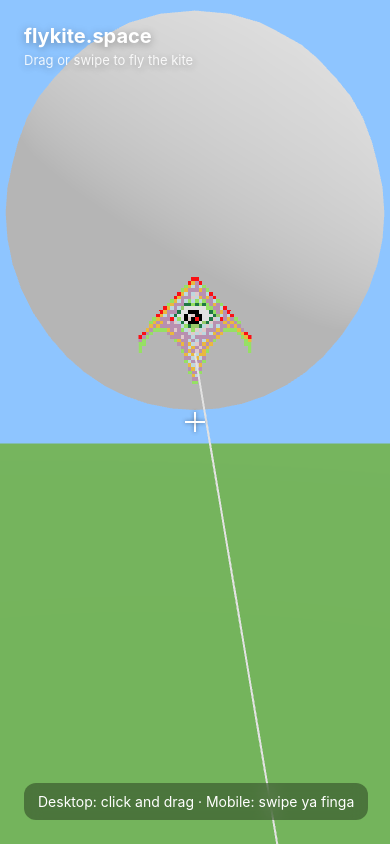
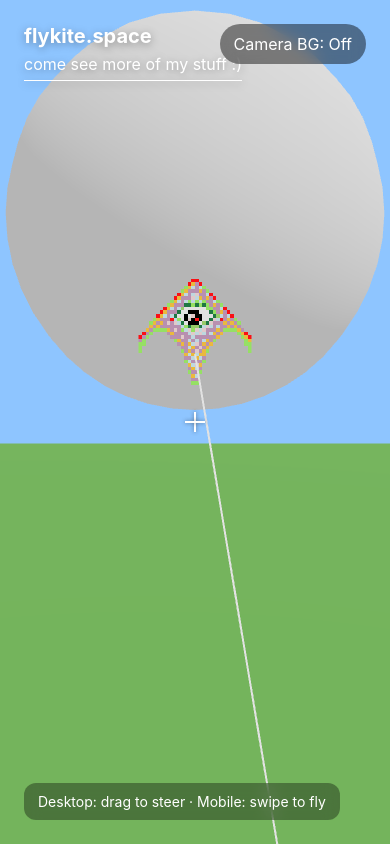
Before and after one commit to pinkhit/flykiteSpace, a React (Vite) app: page / in a window 390 px wide. Built offline with nearby package versions, Linux system fonts and the light colour scheme.

Commit message:
kite steering behavior v0.9, added passthrough camera feature, fixed bug where links not clickable through threeJS canvas

```diff
--- a/src/App.tsx
+++ b/src/App.tsx
@@ -1,12 +1,33 @@
+// import { GameCanvas } from './game/scene'
+// import { Hud } from './components/HUD'
+// import './index.css'
+
+// export default function App() {
+//   return (
+//     <main className="app">
+//       <GameCanvas />
+//       <Hud />
+//     </main>
+//   )
+// }
+
+import { useState } from 'react'
 import { GameCanvas } from './game/scene'
 import { Hud } from './components/HUD'
+import { CameraBackground } from './components/passThroughCam'
 import './index.css'
 
 export default function App() {
+  const [cameraMode, setCameraMode] = useState(false)
+
   return (
-    <main className="app">
-      <GameCanvas />
-      <Hud />
+    <main className={`app ${cameraMode ? 'camera-mode' : ''}`}>
+      <CameraBackground enabled={cameraMode} />
+      <GameCanvas cameraMode={cameraMode} />
+      <Hud
+        cameraMode={cameraMode}
+        onToggleCameraMode={() => setCameraMode((value) => !value)}
+      />
     </main>
   )
 }
--- a/src/components/HUD.tsx
+++ b/src/components/HUD.tsx
@@ -1,17 +1,58 @@
+// import { Crosshair } from './xhair'
+
+// export function Hud() {
+//   return (
+//     <div className="hud">
+//       <div className="title">
+//         <h1>flykite.space</h1>
+//             <a href="https://khitgoh.com" target="_blank" rel="noreferrer">
+//             Made by Khit a.k.a. kite - come see my portfolio!
+//             </a>
+//       </div>
+
+//       <Crosshair />
+
+//       <div className="instructions">
+//         Desktop: click and drag · Mobile: swipe ya finga
+//       </div>
+//     </div>
+//   )
+// }
+
 import { Crosshair } from './xhair'
 
-export function Hud() {
+type HudProps = {
+  cameraMode: boolean
+  onToggleCameraMode: () => void
+}
+
+export function Hud({ cameraMode, onToggleCameraMode }: HudProps) {
   return (
     <div className="hud">
       <div className="title">
         <h1>flykite.space</h1>
-        <p>Drag or swipe to fly the kite</p>
+            <a
+            className="portfolio-link"
+            href="https://khitgoh.com"
+            target="_blank"
+            rel="noreferrer"
+            >
+            come see more of my stuff :)
+            </a>
       </div>
 
       <Crosshair />
 
+      <button
+        className="camera-toggle"
+        type="button"
+        onClick={onToggleCameraMode}
+      >
+        Camera BG: {cameraMode ? 'On' : 'Off'}
+      </button>
+
       <div className="instructions">
-        Desktop: click and drag · Mobile: swipe ya finga
+        Desktop: drag to steer · Mobile: swipe to fly
       </div>
     </div>
   )
--- /dev/null
+++ b/src/components/passThroughCam.tsx
@@ -0,0 +1,91 @@
+
+import { useEffect, useRef, useState } from 'react'
+
+type CameraBackgroundProps = {
+  enabled: boolean
+}
+
+export function CameraBackground({ enabled }: CameraBackgroundProps) {
+  const videoRef = useRef<HTMLVideoElement | null>(null)
+  const streamRef = useRef<MediaStream | null>(null)
+  const [error, setError] = useState<string | null>(null)
+
+  useEffect(() => {
+    let cancelled = false
+
+    async function startCamera() {
+      if (!enabled) return
+
+      if (!navigator.mediaDevices?.getUserMedia) {
+        setError('Camera is not supported on this browser.')
+        return
+      }
+
+      try {
+        setError(null)
+
+        const stream = await navigator.mediaDevices.getUserMedia({
+          video: {
+            facingMode: { ideal: 'environment' },
+            width: { ideal: 1280 },
+            height: { ideal: 720 },
+          },
+          audio: false,
+        })
+
+        if (cancelled) {
+          stream.getTracks().forEach((track) => track.stop())
+          return
+        }
+
+        streamRef.current = stream
+
+        if (videoRef.current) {
+          videoRef.current.srcObject = stream
+          await videoRef.current.play()
+        }
+      } catch (err) {
+        console.error(err)
+        setError('Camera permission denied or unavailable.')
+      }
+    }
+
+    function stopCamera() {
+      streamRef.current?.getTracks().forEach((track) => track.stop())
+      streamRef.current = null
+
+      if (videoRef.current) {
+        videoRef.current.srcObject = null
+      }
+    }
+
+    if (enabled) {
+      startCamera()
+    } else {
+      stopCamera()
+    }
+
+    return () => {
+      cancelled = true
+      stopCamera()
+    }
+  }, [enabled])
+
+  return (
+    <>
+      <video
+        ref={videoRef}
+        className={`camera-background ${enabled ? 'is-active' : ''}`}
+        playsInline
+        muted
+        autoPlay
+      />
+
+      {enabled && error && (
+        <div className="camera-error">
+          {error}
+        </div>
+      )}
+    </>
+  )
+}
--- a/src/game/camera.tsx
+++ b/src/game/camera.tsx
@@ -1,5 +1,5 @@
 import { useFrame, useThree } from '@react-three/fiber'
-import { Euler } from 'three'
+import { Euler, Vector2 } from 'three'
 
 let yaw = 0
 let pitch = 0
@@ -9,13 +9,19 @@ let lastY = 0
 
 const rotation = new Euler(0, 0, 0, 'YXZ')
 
+export const lookVelocity = new Vector2(0, 0)
+
 export function CameraRig() {
   const camera = useThree((state) => state.camera)
   const gl = useThree((state) => state.gl)
 
-  useFrame(() => {
+  useFrame((_, delta) => {
     rotation.set(pitch, yaw, 0)
     camera.quaternion.setFromEuler(rotation)
+
+    // Decay look velocity back to zero when player stops moving.
+    const decay = 1 - Math.exp(-delta * 10)
+    lookVelocity.lerp(new Vector2(0, 0), decay)
   })
 
   gl.domElement.onpointerdown = (event) => {
@@ -37,6 +43,8 @@ export function CameraRig() {
     yaw -= dx * 0.004
     pitch -= dy * 0.004
     pitch = Math.max(-1.2, Math.min(1.2, pitch))
+
+    lookVelocity.set(dx, dy)
   }
 
   gl.domElement.onpointerup = (event) => {
--- a/src/game/scene.tsx
+++ b/src/game/scene.tsx
@@ -1,3 +1,30 @@
+// import { Canvas } from '@react-three/fiber'
+// import { Environment } from './environment'
+// import { CameraRig } from './camera'
+// import { Kite } from './kite'
+// import { KiteString } from './string'
+// import { Hand } from './arm'
+
+// export function GameCanvas() {
+//   return (
+//     <Canvas
+//       className="canvas"
+//       camera={{ position: [0, 1.6, 0], fov: 70 }}
+//       gl={{ antialias: true }}
+//     >
+//       <color attach="background" args={['#8ec5ff']} />
+
+//       <ambientLight intensity={1.2} />
+//       <directionalLight position={[5, 8, 4]} intensity={1.5} />
+
+//       <CameraRig />
+//       <Environment />
+//       <Kite />
+//       <KiteString />
+//       <Hand />
+//     </Canvas>
+//   )
+// }
 import { Canvas } from '@react-three/fiber'
 import { Environment } from './environment'
 import { CameraRig } from './camera'
@@ -5,20 +32,26 @@ import { Kite } from './kite'
 import { KiteString } from './string'
 import { Hand } from './arm'
 
-export function GameCanvas() {
+type GameCanvasProps = {
+  cameraMode: boolean
+}
+
+export function GameCanvas({ cameraMode }: GameCanvasProps) {
   return (
     <Canvas
       className="canvas"
       camera={{ position: [0, 1.6, 0], fov: 70 }}
-      gl={{ antialias: true }}
+      gl={{ antialias: true, alpha: true }}
     >
-      <color attach="background" args={['#8ec5ff']} />
+      {!cameraMode && <color attach="background" args={['#8ec5ff']} />}
 
       <ambientLight intensity={1.2} />
       <directionalLight position={[5, 8, 4]} intensity={1.5} />
 
       <CameraRig />
-      <Environment />
+
+      {!cameraMode && <Environment />}
+
       <Kite />
       <KiteString />
       <Hand />
--- a/src/index.css
+++ b/src/index.css
@@ -102,6 +102,21 @@ button {
   opacity: 0.85;
 }
 
+/* ensure links are clickable through threeJS canvas layer */
+.portfolio-link {
+  pointer-events: auto;
+  display: inline-block;
+  margin-top: 6px;
+  color: white;
+  text-decoration: underline;
+  text-underline-offset: 10px;
+  cursor: pointer;
+}
+
+.portfolio-link:hover {
+  opacity: 0.8;
+}
+
 
 /* portrait friedndly HUD */
 @media (pointer: coarse) and (orientation: portrait) {
@@ -179,3 +194,76 @@ button {
     opacity: 0.8;
   }
 } */
+
+
+/* camera pass through on mobile */
+.camera-background {
+  position: fixed;
+  inset: 0;
+  z-index: 0;
+  width: 100vw;
+  height: 100vh;
+  object-fit: cover;
+  opacity: 0;
+  background: #111827;
+  pointer-events: none;
+}
+
+.camera-background.is-active {
+  opacity: 1;
+}
+
+.canvas {
+  position: fixed;
+  inset: 0;
+  z-index: 1;
+}
+
+.hud {
+  pointer-events: none;
+  position: fixed;
+  inset: 0;
+  z-index: 10;
+}
+
+.camera-error {
+  position: fixed;
+  left: 50%;
+  bottom: 80px;
+  z-index: 30;
+  transform: translateX(-50%);
+  width: min(360px, calc(100vw - 32px));
+  padding: 12px 14px;
+  border-radius: 12px;
+  color: white;
+  background: rgba(180, 40, 40, 0.9);
+  text-align: center;
+  font-size: 14px;
+}
+
+.camera-toggle {
+  pointer-events: auto;
+  position: absolute;
+  right: 24px;
+  top: 24px;
+  padding: 10px 14px;
+  border: 0;
+  border-radius: 999px;
+  color: white;
+  background: rgba(0, 0, 0, 0.45);
+  backdrop-filter: blur(8px);
+  cursor: pointer;
+}
+
+.camera-toggle:active {
+  transform: scale(0.98);
+}
+
+@media (pointer: coarse) and (orientation: portrait) {
+  .camera-toggle {
+    right: 16px;
+    top: 16px;
+    padding: 9px 12px;
+    font-size: 13px;
+  }
+}
```
Also changed, not shown: src/game/kite.tsx (+64 -6 lines).
